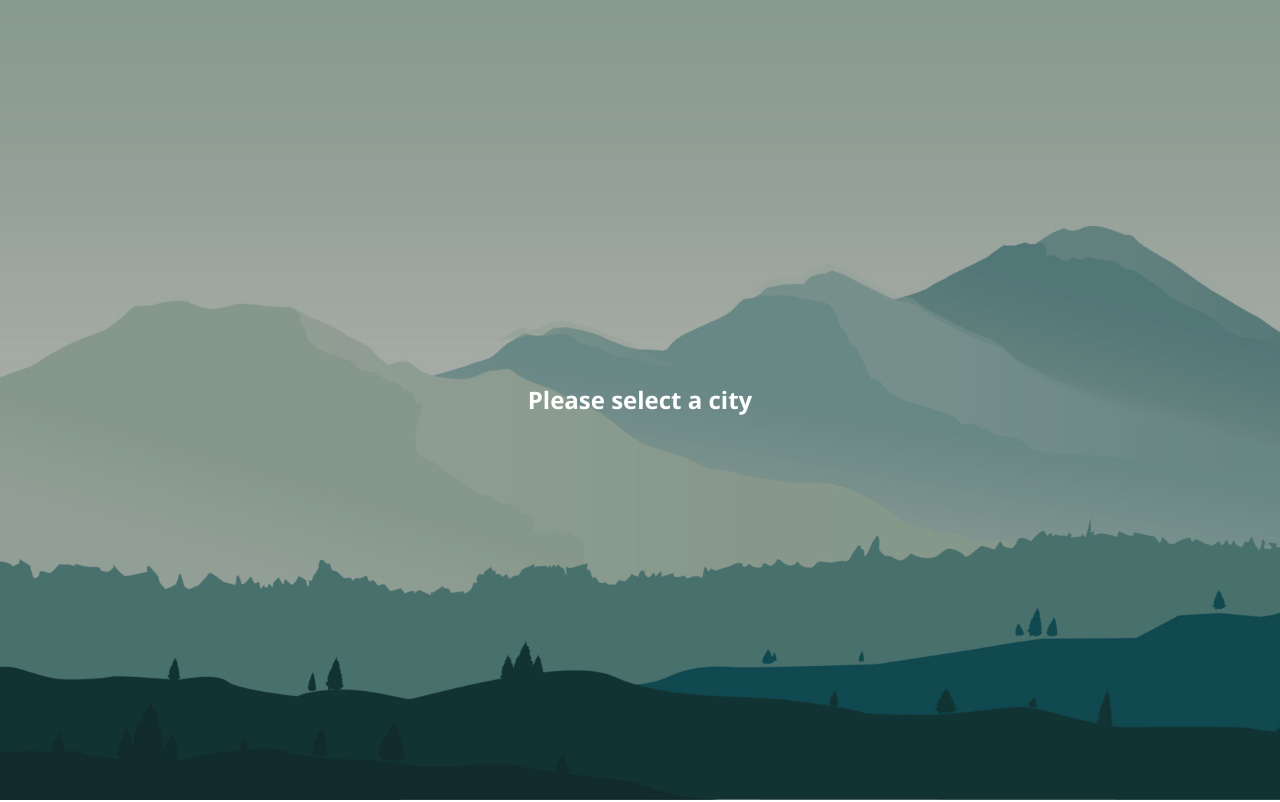
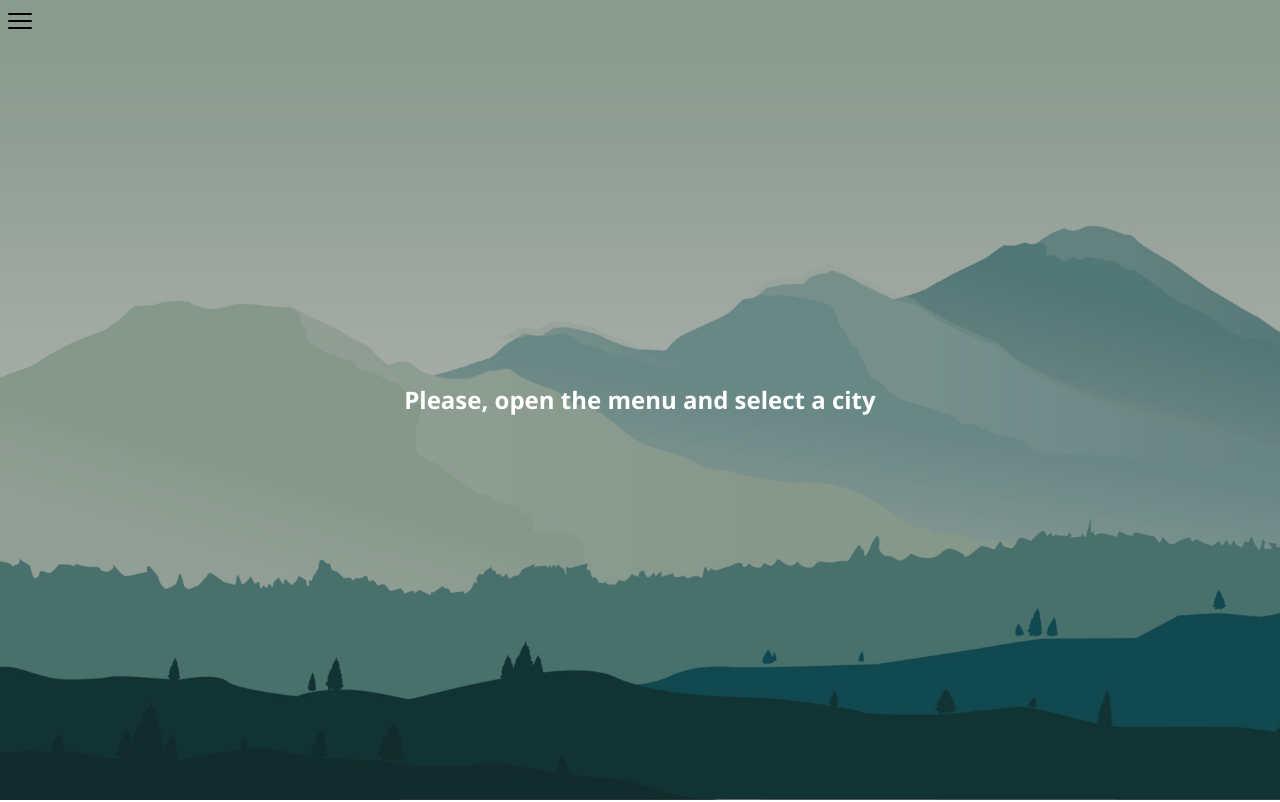
Before and after one commit to skabeche/cuatroochenta-techtest-react, a React (Vite) app: page /dashboard in a window 1280 px wide. Shown: the top 802 px of the page. Built offline with nearby package versions, Linux system fonts and the light colour scheme.

Commit message:
Create sidebar and refactor api data

```diff
--- /dev/null
+++ b/src/components/NavIcon.jsx
@@ -0,0 +1,9 @@
+export default function NavIcon({ isOpen = false }) {
+  return (
+    <div className="nav-icon">
+      <span className={`block transition-all duration-300 ease-out h-[1px] w-12 rounded-sm ${isOpen ? 'w-10 rotate-45 translate-y-2 bg-primary-500' : 'bg-secondary-500 -translate-y-[1px]'}`}></span>
+      <span className={`block transition-all duration-300 ease-out h-[1px] w-12 rounded-sm my-2 ${isOpen ? 'opacity-0' : 'bg-secondary-500 opacity-100'}`}></span>
+      <span className={`block transition-all duration-300 ease-out h-[1px] w-12 rounded-sm ${isOpen ? 'w-10 -rotate-45 -translate-y-2 bg-primary-500' : 'bg-secondary-500 translate-y-[1px]'}`}></span>
+    </div>
+  );
+}
--- /dev/null
+++ b/src/components/Sidebar.jsx
@@ -0,0 +1,35 @@
+import { useState } from 'react';
+import NavIcon from "@/components/NavIcon";
+
+export default function Sidebar({ children }) {
+
+  const [isOpen, setIsOpen] = useState(false);
+
+  const handleClick = () => {
+    setIsOpen(!isOpen);
+  };
+
+  return (
+    <aside className="sidebar">
+
+      <div>
+        <button
+          id="toggler"
+          aria-label="Open menu"
+          onClick={handleClick}
+          className="toggler"
+        >
+          <NavIcon isOpen={isOpen} />
+        </button>
+      </div>
+
+      <div className={`wrapper ${isOpen ? 'open' : 'closed'}`}>
+        <nav className="nav-main">
+          <a href="/contact">Contact</a>
+        </nav>
+
+        {children}
+      </div>
+    </aside>
+  )
+}
--- a/src/hooks/useGetWeatherByCity.js
+++ b/src/hooks/useGetWeatherByCity.js
@@ -26,8 +26,15 @@ export function useGetWeatherByCity(city = '') {
       const mappedData = {
         id: data.id,
         city: data.name,
-        type: data.weather[0].main,
-        temperature: data.main.temp,
+        weather: {
+          description: data.weather[0].description,
+          icon: data.weather[0].icon,
+        },
+        main: {
+          tempCurrent: data.main.temp,
+          tempMin: data.main.temp_min,
+          tempMax: data.main.temp_max,
+        },
       };
       setWeatherByCity(mappedData)
     } catch (error) {
--- a/src/pages/Dashboard.jsx
+++ b/src/pages/Dashboard.jsx
@@ -1,5 +1,6 @@
 import { useState } from "react";
 import Button from "@components/Button";
+import Sidebar from "@/components/Sidebar";
 import { useGetWeatherByCity } from "@hooks/useGetWeatherByCity"
 
 export default function Dashboard() {
@@ -8,8 +9,8 @@ export default function Dashboard() {
   const cities = ['Belfast', 'London', 'Valencia'];
 
   const weatherType = (() => {
-    if (weatherByCity?.temperature <= 10) return 'cold';
-    if (weatherByCity?.temperature >= 25) return 'hot';
+    if (weatherByCity?.main?.tempCurrent <= 10) return 'cold';
+    if (weatherByCity?.main?.tempCurrent >= 25) return 'hot';
     return 'normal';
   })();
 
@@ -32,24 +33,27 @@ export default function Dashboard() {
 
   return (
     <div className="page-dashboard">
-      <header className={`${weatherType}`}>
+      <Sidebar><NavCities /></Sidebar>
+      <section className={`${weatherType}`}>
         <div className="content">
           {city === '' ? (
-            <h2>Please select a city</h2>
+            <h2>Please, open the menu and select a city</h2>
           ) : (
             <div className="weather">
-              <div className="type">{weatherByCity?.type}</div>
+              <div className="icon">
+                <img src={`http://openweathermap.org/img/wn/${weatherByCity?.weather?.icon}@2x.png`} alt={weatherByCity?.weather?.description} />
+              </div>
+              <div className="description">{weatherByCity?.weather?.description}</div>
               <div className="city">{weatherByCity?.city}</div>
-              <div className="temperature">{weatherByCity?.temperature}º</div>
+              <div className="temperature-current">{weatherByCity?.main?.tempCurrent}º</div>
+              <div className="temperature-range">
+                <div className="temperature-min">Min. {weatherByCity?.main?.tempMin}º</div>
+                <div className="temperature-max">Max. {weatherByCity?.main?.tempMax}º</div>
+              </div>
             </div>
           )}
         </div>
-      </header>
-      <div className="container">
-        <h1>Dashboard</h1>
-        <p>Lorem ipsum dolor sit amet consectetur adipisicing elit.</p>
-        <NavCities />
-      </div>
-    </div>
+      </section >
+    </div >
   )
 }
--- a/src/scss/abstracts/_mixins.scss
+++ b/src/scss/abstracts/_mixins.scss
@@ -11,6 +11,7 @@
   color: #fff;
   text-transform: uppercase;
   transition: all 0.2s linear;
+  background-color: transparent;
   &:hover {
     cursor: pointer;
     opacity: 0.8;
@@ -18,12 +19,10 @@
 }
 
 @mixin btn-primary {
-  @include btn;
   background-color: $primary-color;
 }
 
 @mixin btn-secondary {
-  @include btn;
   background-color: $secondary-color;
 }
 
--- a/src/scss/components/_button.scss
+++ b/src/scss/components/_button.scss
@@ -1,5 +1,9 @@
 // Need to import mixins from here, otherwise it won't work from main.scss (need further investigation).
 @use "../abstracts/mixins" as *;
+
+button {
+  @include btn;
+}
 
 .btn-primary {
   @include btn-primary;
--- a/src/scss/components/_index.scss
+++ b/src/scss/components/_index.scss
@@ -1,3 +1,5 @@
+@forward "sidebar";
+@forward "nav-icon";
 @forward "input";
 @forward "label";
 @forward "button";
--- /dev/null
+++ b/src/scss/components/_nav-icon.scss
@@ -0,0 +1,16 @@
+.nav-icon {
+  display: flex;
+  flex-direction: column;
+  justify-content: space-between;
+  gap: 0.3rem;
+  min-width: 20px;
+  max-width: 100%;
+  span {
+    display: block;
+    height: 2px;
+    width: 100%;
+    border-radius: 0.2rem;
+    background-color: #000;
+    transition: all 0.3s ease-out;
+  }
+}
--- /dev/null
+++ b/src/scss/components/_sidebar.scss
@@ -0,0 +1,48 @@
+// Need to import mixins from here, otherwise it won't work from main.scss (need further investigation).
+@use "../abstracts/mixins" as *;
+
+aside {
+  position: absolute;
+  left: 0;
+  top: 0;
+  width: 100%;
+  height: 100%;
+
+  z-index: 50;
+  display: flex;
+  flex-direction: column;
+  .toggler {
+    position: relative;
+    z-index: 70;
+    width: 40px;
+    height: 40px;
+    padding: 0.5rem;
+  }
+
+  .wrapper {
+    position: absolute;
+    z-index: 60;
+    left: 0;
+    top: 0;
+    padding-top: 50px;
+    width: 100%;
+    height: 100%;
+    background-color: #fff;
+    transition: all 0.3s ease-out;
+
+    &.open {
+      transform: translateX(0);
+    }
+    &.closed {
+      transform: translateX(-100%);
+    }
+    a {
+      color: #000;
+      text-decoration: none;
+    }
+  }
+
+  @include lg {
+    width: 25%;
+  }
+}
--- a/src/scss/pages/_dashboard.scss
+++ b/src/scss/pages/_dashboard.scss
@@ -1,4 +1,4 @@
-header {
+section {
   position: relative;
   display: flex;
   flex-direction: column;
@@ -42,9 +42,10 @@ header {
       align-items: center;
       gap: 1rem;
 
-      .type {
+      .description {
         font-size: 1.5rem;
         font-weight: 700;
+        text-transform: capitalize;
       }
 
       .city {
@@ -52,9 +53,14 @@ header {
         font-weight: 400;
       }
 
-      .temperature {
-        font-size: 5rem;
+      .temperature-current {
+        font-size: 6rem;
         font-weight: 800;
+      }
+
+      .temperature-range {
+        display: flex;
+        gap: 2rem;
       }
     }
   }
@@ -62,5 +68,7 @@ header {
 
 .cities {
   display: flex;
+  flex-wrap: wrap;
+  flex-direction: row;
   gap: 1rem;
 }
```
